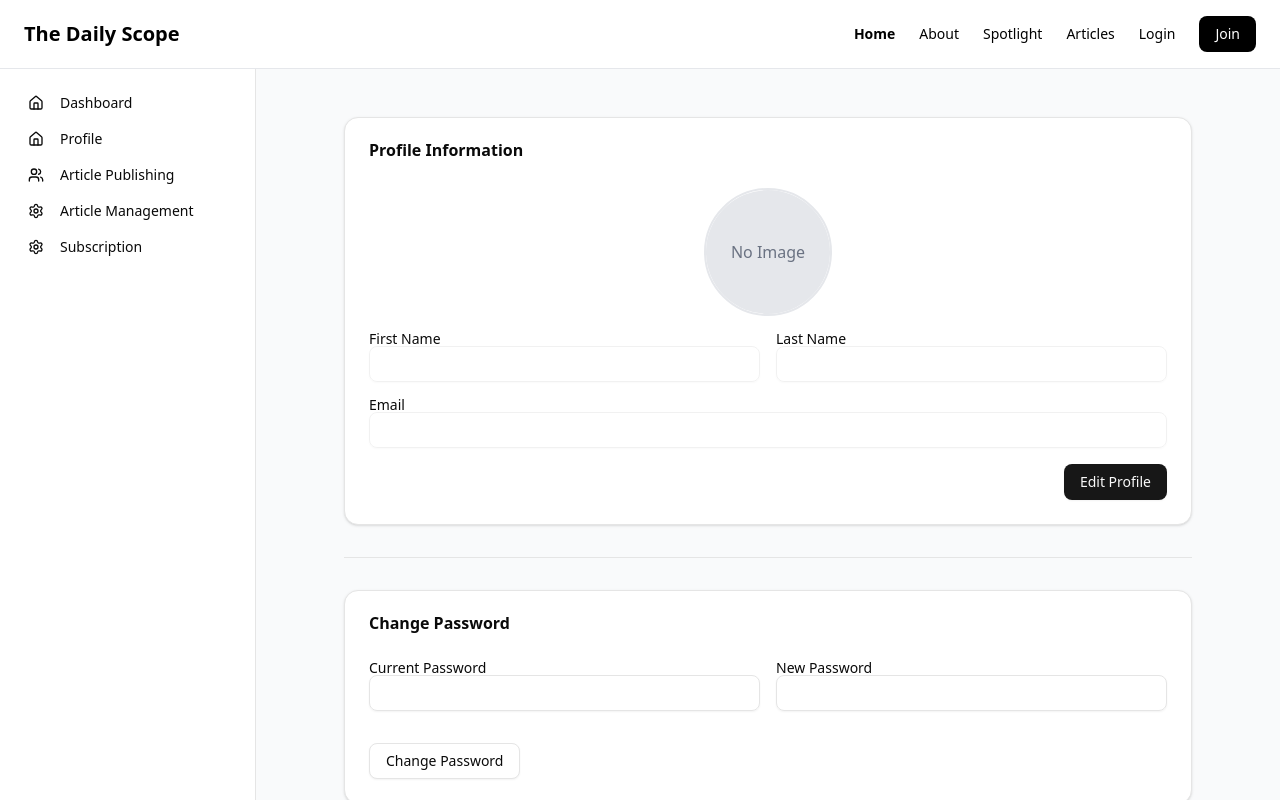
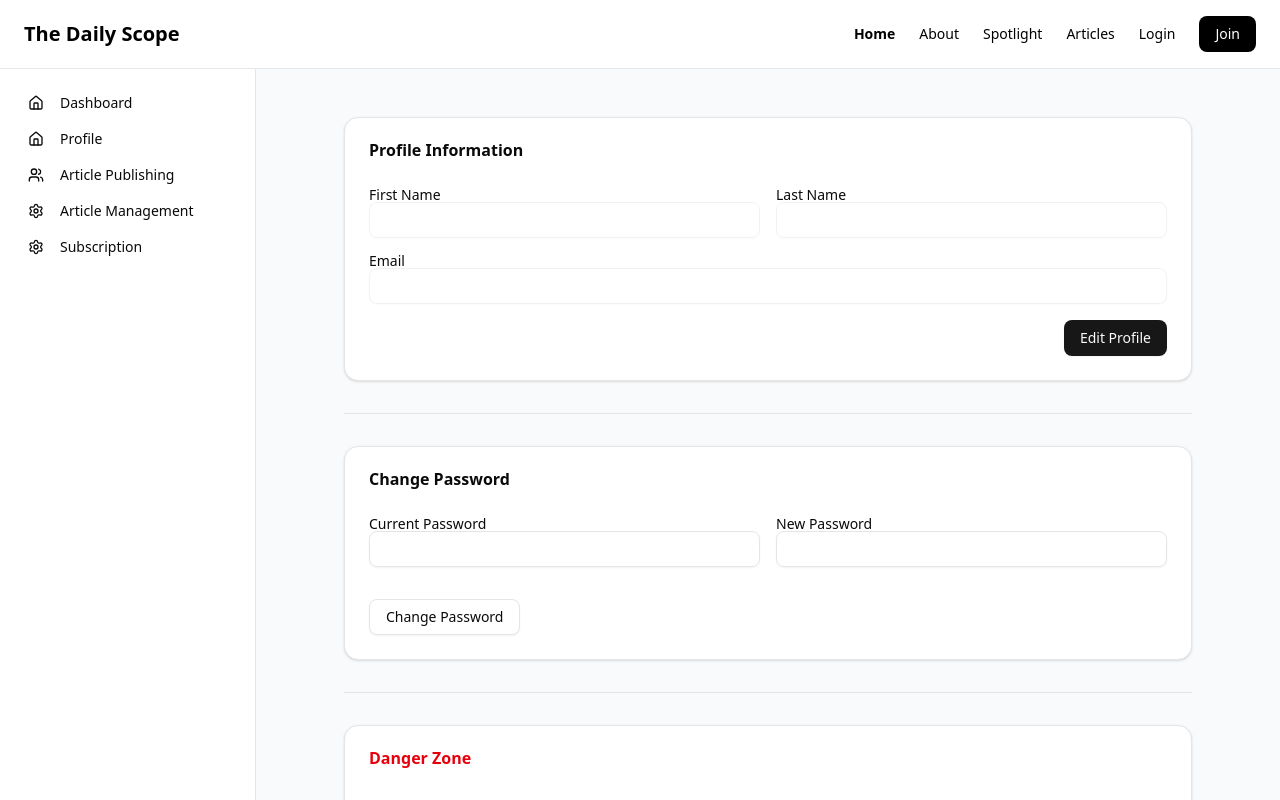
Before and after one commit to mindset001/dailyscope, a Next.js app: page /dashboard/profile in a window 1280 px wide. Shown: the top 800 px of the page. Built offline with nearby package versions, Linux system fonts and the light colour scheme; no server answers.

Commit message:
'image-profile'

```diff
--- a/src/app/components/LoginHeader.tsx
+++ b/src/app/components/LoginHeader.tsx
@@ -47,8 +47,8 @@ export default function LoginNavbar() {
               Contact
             </Link>
             <Link href="/dashboard" className="flex items-center gap-2 group">
-              <div className="bg-black h-10 w-10 rounded-full overflow-hidden flex items-center justify-center">
-                {/* {user?.avatar ? (
+              {/* <div className="bg-black h-10 w-10 rounded-full overflow-hidden flex items-center justify-center">
+                {user?.avatar ? (
                   <Image
                     src={user.avatar}
                     alt={`${user. || ''} ${user.lastName || ''}`}
@@ -61,8 +61,8 @@ export default function LoginNavbar() {
                   <span className="text-white font-medium">
                     {user?.firstName?.[0]}{user?.lastName?.[0]}
                   </span>
-                )} */}
-              </div>
+                )}
+              </div> */}
               <div className="hidden lg:block">
                 <p className="text-sm font-medium group-hover:text-gray-600 transition-colors">
                   {user?.firstName} {user?.lastName}
--- a/src/app/dashboard/profile/page.tsx
+++ b/src/app/dashboard/profile/page.tsx
@@ -161,7 +161,7 @@ export default function ProfilePage() {
         </CardHeader>
         <CardContent className="space-y-4">
           <div className="flex flex-col items-center space-y-4">
-            <div className="relative group">
+            {/* <div className="relative group">
               <div className="w-32 h-32 rounded-full overflow-hidden border-2 border-gray-200">
                 {profileImage ? (
                   <Image
@@ -197,7 +197,7 @@ export default function ProfilePage() {
                   </Button>
                 </>
               )}
-            </div>
+            </div> */}
 
             <div className="grid grid-cols-1 md:grid-cols-2 gap-4 w-full">
               <div>
```
